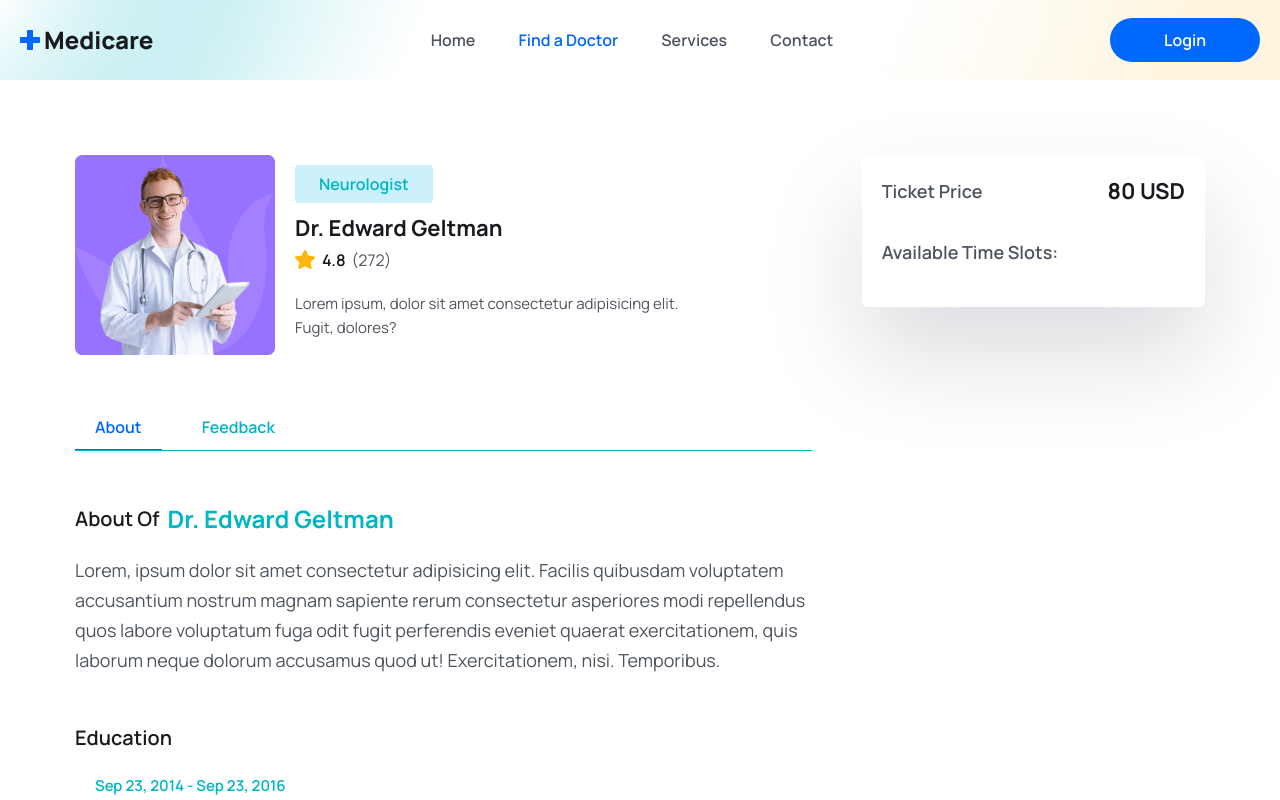
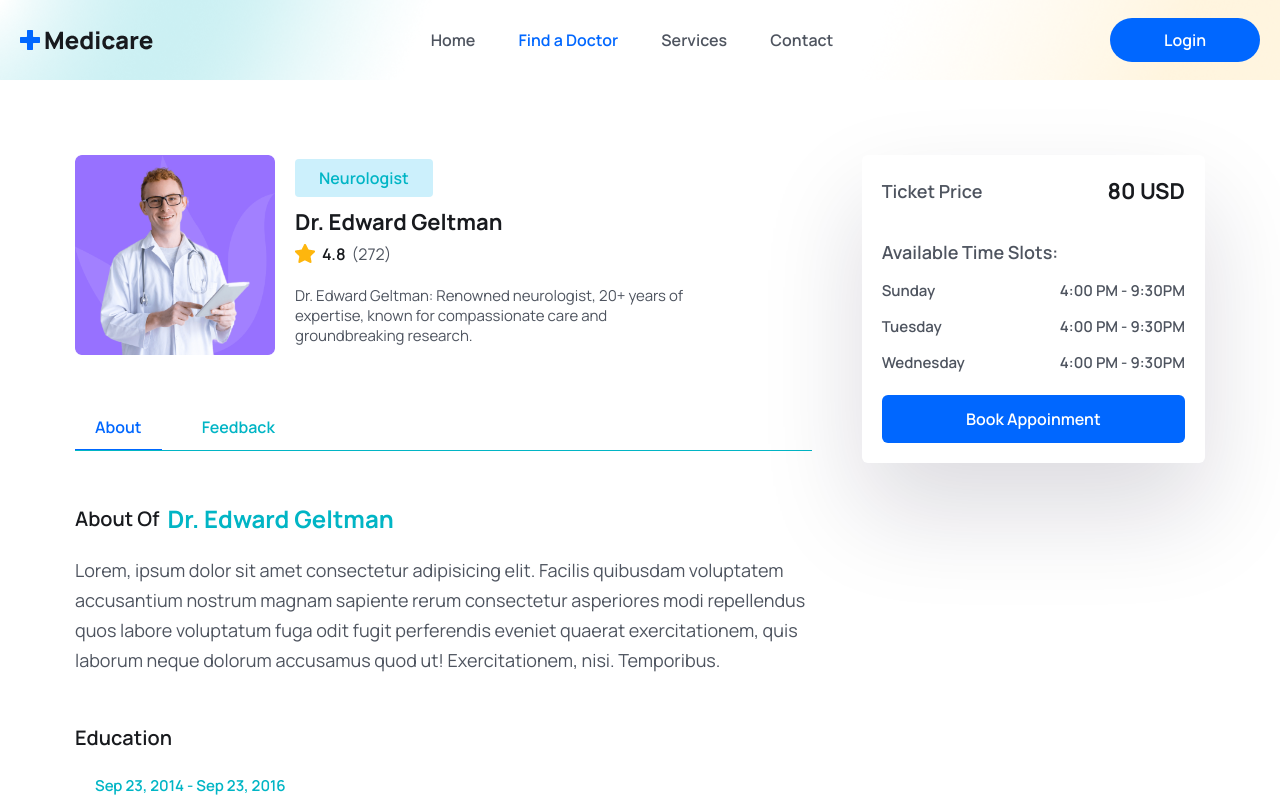
Before and after one commit to shariful10/Doctors-Appoinment, a React (Vite) app in the folder client/: page /doctors/1 in a window 1280 px wide. Shown: the top 800 px of the page. Built offline with nearby package versions, Linux system fonts and the light colour scheme.

Commit message:
Specific Doctor Route Completed

```diff
--- /dev/null
+++ b/client/src/components/BtnAppoinment/BtnAppoinment.jsx
@@ -0,0 +1,9 @@
+const BtnAppoinment = ({title}) => {
+	return (
+		<button className="bg-primaryColor w-full px-5 md:px-10 py-2 md:py-3 rounded-md md:font-semibold primary__btn text-white">
+			{title}
+		</button>
+	);
+};
+
+export default BtnAppoinment;
--- a/client/src/pages/DoctorsPage/DoctorDetails.jsx
+++ b/client/src/pages/DoctorsPage/DoctorDetails.jsx
@@ -14,7 +14,7 @@ const DoctorDetails = () => {
 				<div className="grid md:grid-cols-3 gap-[50px]">
 					<div className="md:col-span-2">
 						{/* <======<<======= First Column =======>>======> */}
-						<div className="flex items-center gap-5">
+						<div className="flex items-center gap-5 mb-5">
 							<figure className="max-w-[200px] max-h-[200px]">
 								<img src={doctorImg} className="w-full" alt="Doctor Image" />
 							</figure>
@@ -22,10 +22,10 @@ const DoctorDetails = () => {
 								<span className="bg-[#CCF0FC] text-irisBlueColor py-1 px-6 lg:py-2 lg:px-6 text-[12px] leading-4 lg:text-[16px] lg:leading-7 font-semibold rounded">
 									Neurologist
 								</span>
-								<h3 className="text-headingsColor text-[22px]  leading-9 mt-3 font-bold">
+								<h3 className="text-headingsColor text-[18px] leading-6 md:text-[22px] md:leading-9 mt-3 font-bold">
 									Dr. Edward Geltman
 								</h3>
-								<div className="flex items-center gap-[6px]">
+								<div className="flex items-center gap-[6px] mt-3 md:mt-0">
 									<span className="flex items-center gap-[6px] text-[14px] leading-5 lg:text-[16px] lg:leading-7 font-semibold text-headingsColor">
 										<img src={starIcon} alt="" /> 4.8
 									</span>
@@ -33,12 +33,14 @@ const DoctorDetails = () => {
 										(272)
 									</span>
 								</div>
-								<p className="text__para text-[14px] leading-6 md:text-[15px] lg:max-w-[390px]">
-									Lorem ipsum, dolor sit amet consectetur adipisicing elit. Fugit,
-									dolores?
+								<p className="text__para text-[14px] leading-5 md:text-[15px] lg:max-w-[390px] hidden md:block">
+									Dr. Edward Geltman: Renowned neurologist, 20+ years of expertise, known for compassionate care and groundbreaking research.
 								</p>
 							</div>
 						</div>
+						<p className="text__para text-[14px] leading-6 md:text-[15px] lg:max-w-[390px] md:hidden">
+							Dr. Edward Geltman: Renowned neurologist, 20+ years of expertise, known for compassionate care and groundbreaking research.
+						</p>
 						{/* <======<<======= Second Column (Tab) =======>>======> */}
 						<div className="mt-[50px] border-b border-irisBlueColor">
 							<button
@@ -66,7 +68,7 @@ const DoctorDetails = () => {
 							{tab === "feedback" && <Feedback />}
 						</div>
 					</div>
-                    {/* <---------<<-------- Side Panel --------->>---------> */}
+					{/* <---------<<-------- Side Panel --------->>---------> */}
 					<div>
 						<SidePanel />
 					</div>
--- a/client/src/pages/DoctorsPage/SidePanel.jsx
+++ b/client/src/pages/DoctorsPage/SidePanel.jsx
@@ -1,4 +1,4 @@
-import React from "react";
+import BtnAppoinment from "../../components/BtnAppoinment/BtnAppoinment";
 
 const SidePanel = () => {
 	return (
@@ -11,11 +11,37 @@ const SidePanel = () => {
 			</div>
 			<div className="mt-[30px]">
 				<p className="text__para mt-0 font-semibold">Available Time Slots:</p>
-                <ul className="mt-3">
-                    <li className="flex items-center justify-between mb-2">
-                        <p className=""></p>
-                    </li>
-                </ul>
+				<ul className="mt-3">
+					<li className="flex items-center justify-between mb-2">
+						<p className="text-[15px] leading-6 text-textColor font-semibold">Sunday</p>
+						<p className="text-[15px] leading-6 text-textColor font-semibold">
+							4:00 PM - 9:30PM
+						</p>
+					</li>
+				</ul>
+				<ul className="mt-3">
+					<li className="flex items-center justify-between mb-2">
+						<p className="text-[15px] leading-6 text-textColor font-semibold">
+							Tuesday
+						</p>
+						<p className="text-[15px] leading-6 text-textColor font-semibold">
+							4:00 PM - 9:30PM
+						</p>
+					</li>
+				</ul>
+				<ul className="mt-3">
+					<li className="flex items-center justify-between mb-2">
+						<p className="text-[15px] leading-6 text-textColor font-semibold">
+							Wednesday
+						</p>
+						<p className="text-[15px] leading-6 text-textColor font-semibold">
+							4:00 PM - 9:30PM
+						</p>
+					</li>
+				</ul>
+			</div>
+			<div className="mt-5">
+				<BtnAppoinment title="Book Appoinment" />
 			</div>
 		</div>
 	);
```
